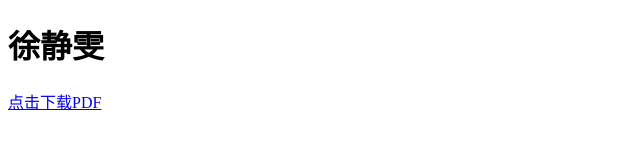
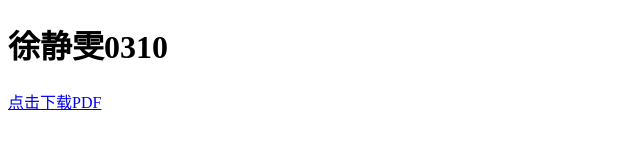
Before and after one commit to xuxuxuxu-1/my-pdf-page, a plain HTML site: page xujingwen.html in a window 1280 px wide. Shown: the whole page, without its empty margins (0-640 px from the left). Drawn offline with Linux system fonts and the light colour scheme.

Commit message:
Update xujingwen.html

```diff
--- a/xujingwen.html
+++ b/xujingwen.html
@@ -4,7 +4,7 @@
     <title>作品集下载</title>
 </head>
 <body>
-    <h1>徐静雯</h1>
+    <h1>徐静雯0310</h1>
     <a href="portfolio.pdf" download>点击下载PDF</a>
 </body>
 </html>
```
